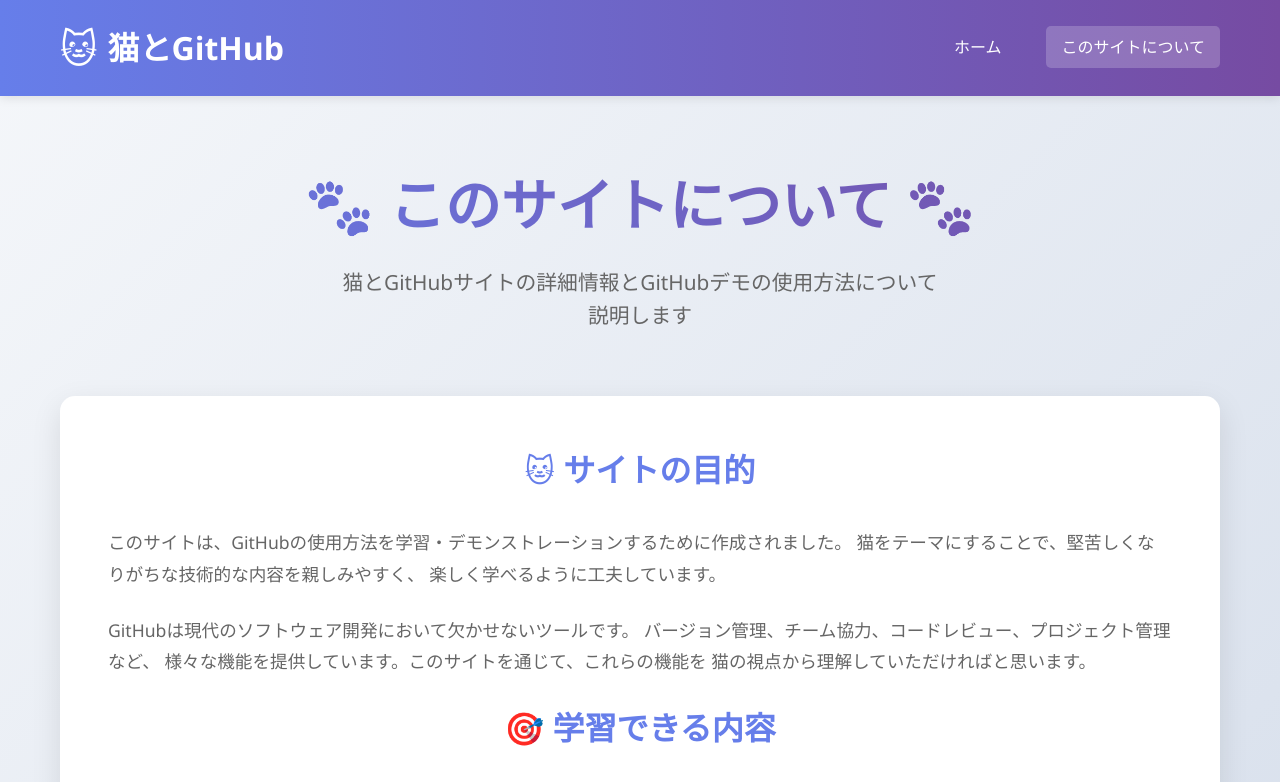
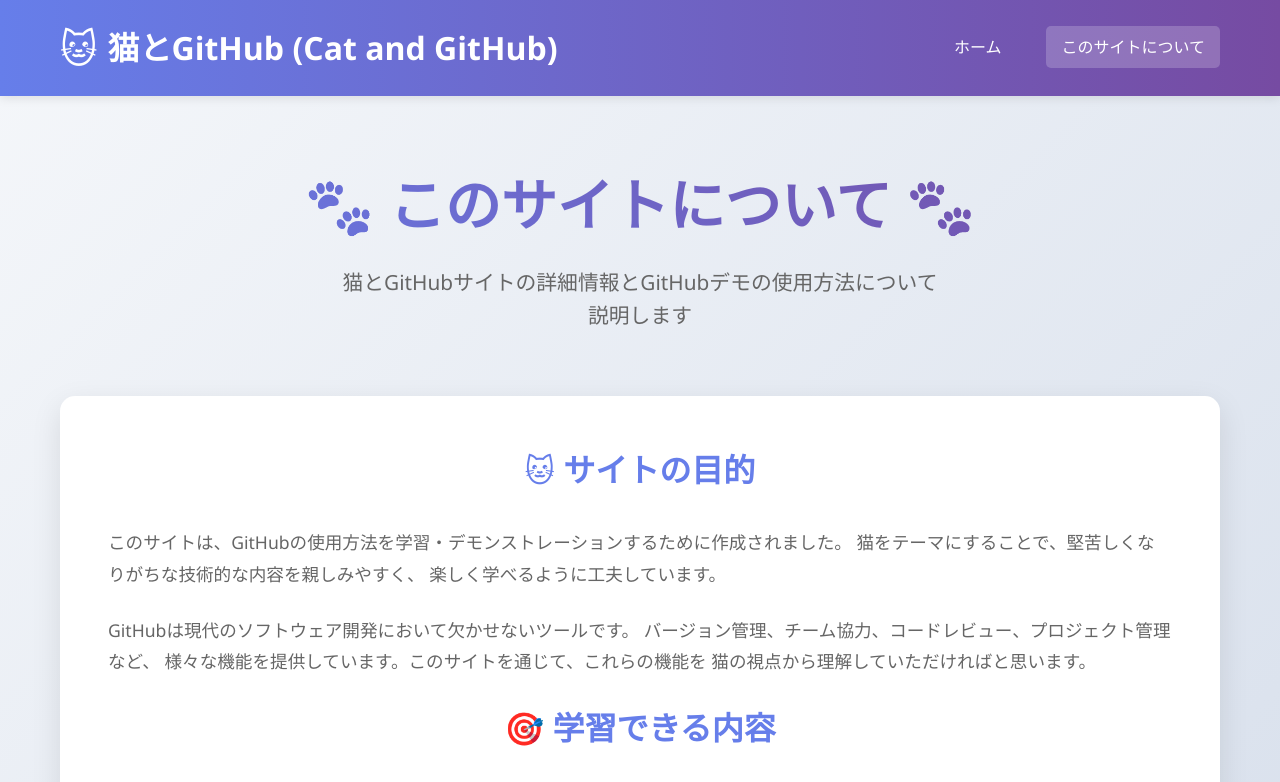
Before and after one commit to Northern-Script/teamgitdemo, a plain HTML site: page about.html in a window 1280 px wide. Shown: the top 782 px of the page. Drawn offline with Linux system fonts and the light colour scheme.

```diff
--- a/about.html
+++ b/about.html
@@ -12,7 +12,7 @@
             <div class="header-content">
                 <div class="logo">
                     <span class="cat-emoji">🐱</span>
-                    猫とGitHub
+                    猫とGitHub (Cat and GitHub)
                 </div>
                 <nav>
                     <ul>
```
Also changed, not shown: 2 other files.
